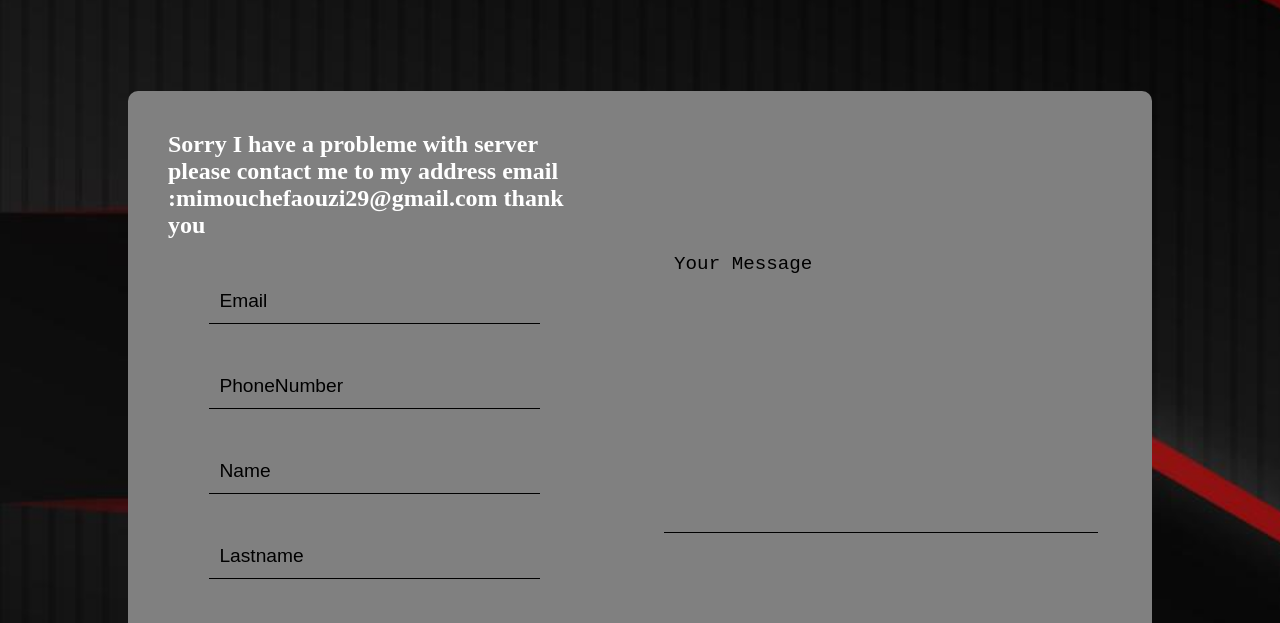
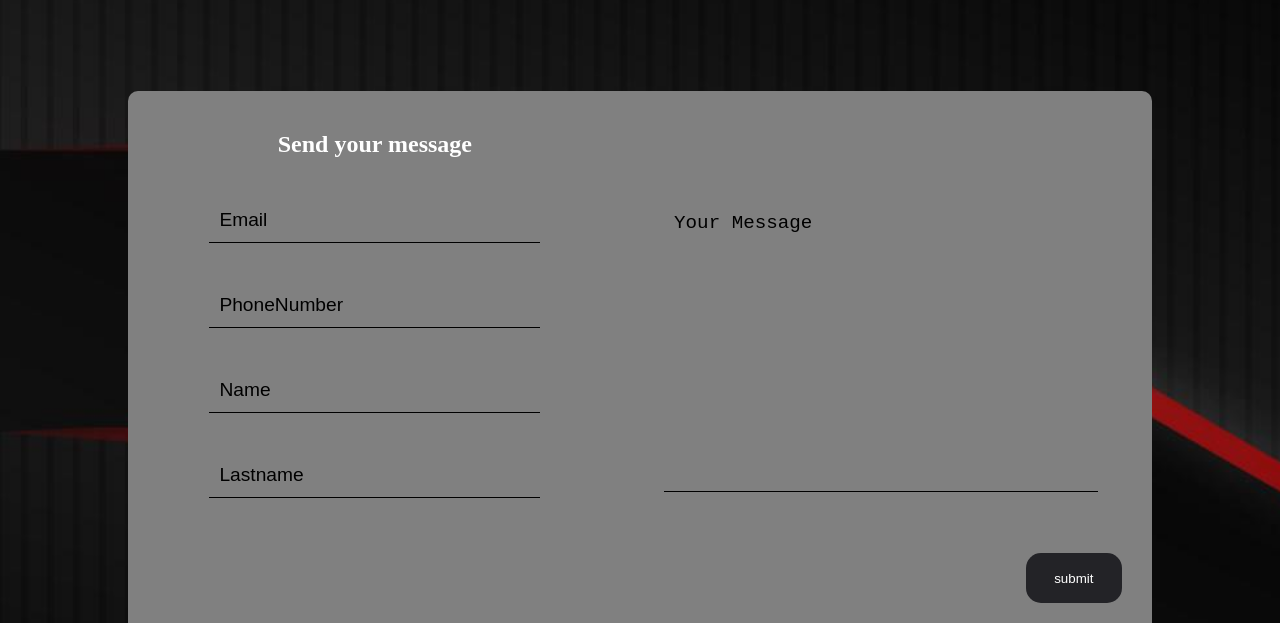
Before and after one commit to Faouzi-M/portfolio, a website built with Vite: page index.html in a window 1280 px wide. Shown: the part 1862-2485 px from the top of the page. Built offline with nearby package versions, Linux system fonts and the light colour scheme.

Commit message:
Update index.html

```diff
--- a/index.html
+++ b/index.html
@@ -155,7 +155,7 @@
      <div class="formulaire">
         <form id="formUser">
             <div class="userInfo">
-                <h2>Sorry I have a probleme with server please contact me to my address email :mimouchefaouzi29@gmail.com thank you</h2>
+                <h2>Send your message</h2>
                 <input type="email" name="email" id="Email" placeholder="Email" required class="email" class="inputEmail">
                 <input type="number" name="phoneNumber" id="phoneNumber" placeholder="PhoneNumber" class="phoneNumber" class="inputNumber">
                 <input type="text" name="name" id="Name" placeholder="Name" required class="name" class="inputName">
```
